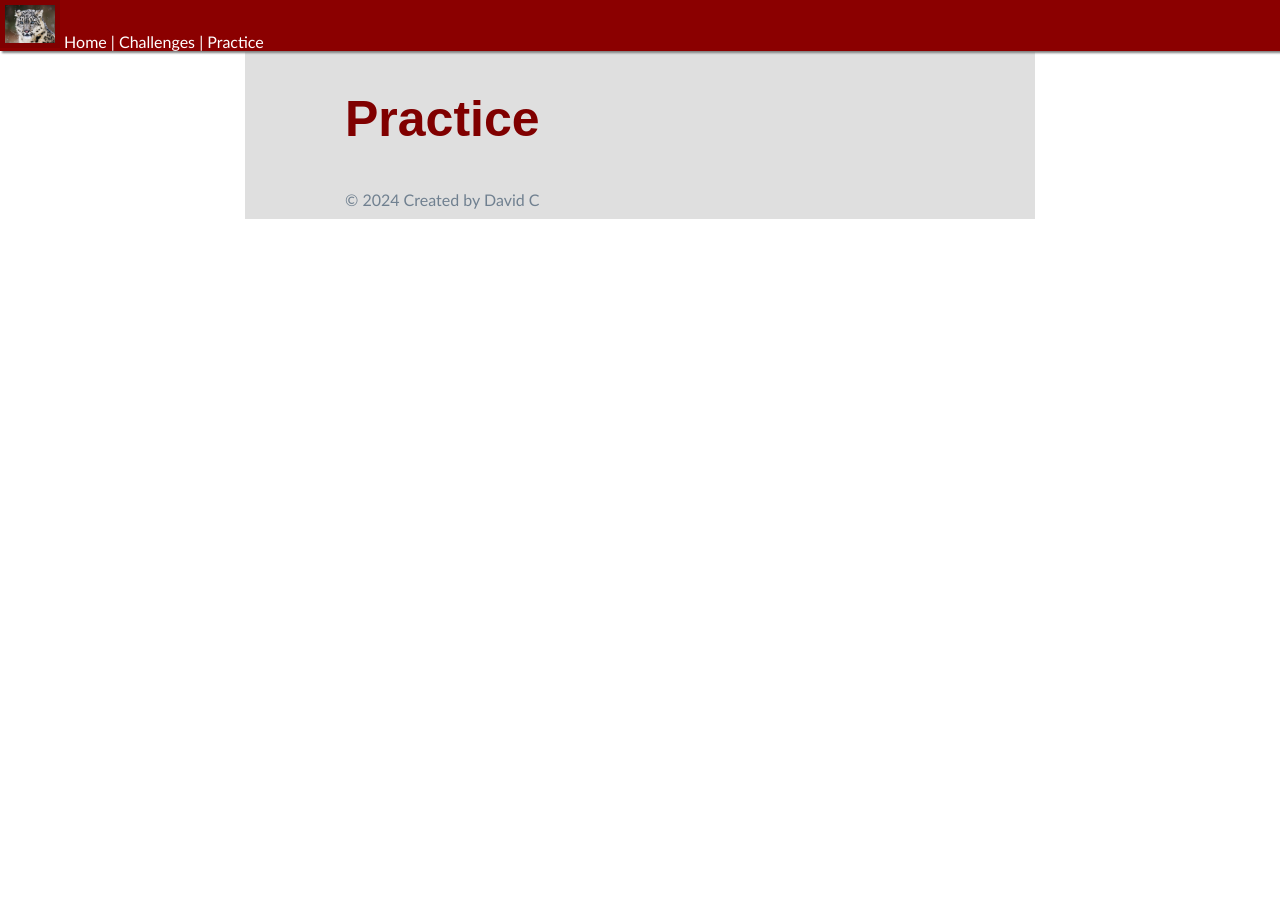
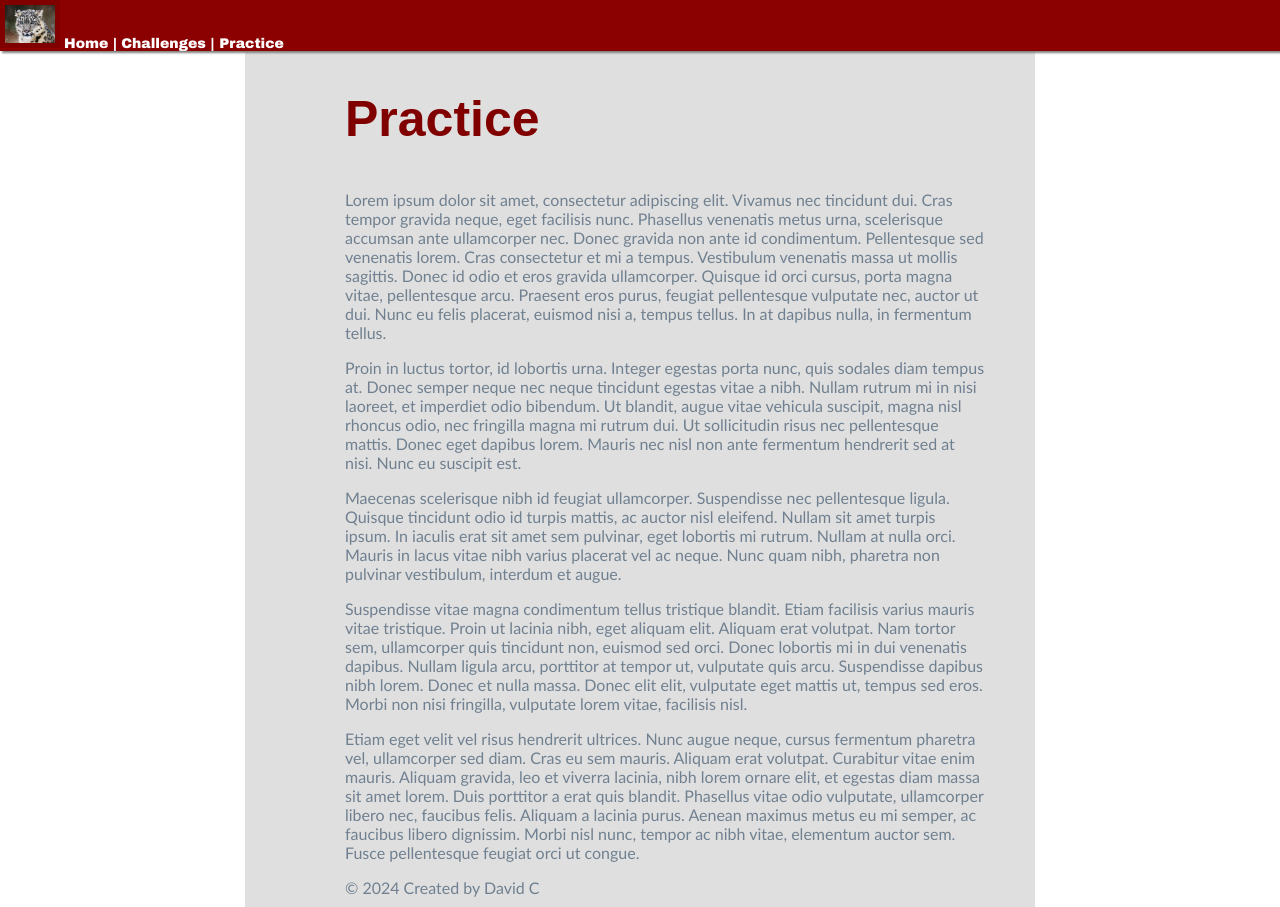
Before and after one commit to dcoopersmith/Web-Dev-Per04-2024-25, a plain HTML site: page Snow-Leopards/Snow-Leopards05-Per04/practice.html in a window 1280 px wide. Before the commit the page ends 800 px from the top, so only its background shows below. Drawn offline with Linux system fonts and the light colour scheme.

Commit message:
lorem ipsum on practice page, more styles

```diff
--- a/Snow-Leopards/Snow-Leopards05-Per04/practice.html
+++ b/Snow-Leopards/Snow-Leopards05-Per04/practice.html
@@ -17,6 +17,13 @@
         <section>
             <h1>Practice</h1>
 
+            <p>Lorem ipsum dolor sit amet, consectetur adipiscing elit. Vivamus nec tincidunt dui. Cras tempor gravida neque, eget facilisis nunc. Phasellus venenatis metus urna, scelerisque accumsan ante ullamcorper nec. Donec gravida non ante id condimentum. Pellentesque sed venenatis lorem. Cras consectetur et mi a tempus. Vestibulum venenatis massa ut mollis sagittis. Donec id odio et eros gravida ullamcorper. Quisque id orci cursus, porta magna vitae, pellentesque arcu. Praesent eros purus, feugiat pellentesque vulputate nec, auctor ut dui. Nunc eu felis placerat, euismod nisi a, tempus tellus. In at dapibus nulla, in fermentum tellus.</p>
+            <p>Proin in luctus tortor, id lobortis urna. Integer egestas porta nunc, quis sodales diam tempus at. Donec semper neque nec neque tincidunt egestas vitae a nibh. Nullam rutrum mi in nisi laoreet, et imperdiet odio bibendum. Ut blandit, augue vitae vehicula suscipit, magna nisl rhoncus odio, nec fringilla magna mi rutrum dui. Ut sollicitudin risus nec pellentesque mattis. Donec eget dapibus lorem. Mauris nec nisl non ante fermentum hendrerit sed at nisi. Nunc eu suscipit est.</p>
+            <p>Maecenas scelerisque nibh id feugiat ullamcorper. Suspendisse nec pellentesque ligula. Quisque tincidunt odio id turpis mattis, ac auctor nisl eleifend. Nullam sit amet turpis ipsum. In iaculis erat sit amet sem pulvinar, eget lobortis mi rutrum. Nullam at nulla orci. Mauris in lacus vitae nibh varius placerat vel ac neque. Nunc quam nibh, pharetra non pulvinar vestibulum, interdum et augue.</p>
+            <p>Suspendisse vitae magna condimentum tellus tristique blandit. Etiam facilisis varius mauris vitae tristique. Proin ut lacinia nibh, eget aliquam elit. Aliquam erat volutpat. Nam tortor sem, ullamcorper quis tincidunt non, euismod sed orci. Donec lobortis mi in dui venenatis dapibus. Nullam ligula arcu, porttitor at tempor ut, vulputate quis arcu. Suspendisse dapibus nibh lorem. Donec et nulla massa. Donec elit elit, vulputate eget mattis ut, tempus sed eros. Morbi non nisi fringilla, vulputate lorem vitae, facilisis nisl.
+            </p>
+            <p>Etiam eget velit vel risus hendrerit ultrices. Nunc augue neque, cursus fermentum pharetra vel, ullamcorper sed diam. Cras eu sem mauris. Aliquam erat volutpat. Curabitur vitae enim mauris. Aliquam gravida, leo et viverra lacinia, nibh lorem ornare elit, et egestas diam massa sit amet lorem. Duis porttitor a erat quis blandit. Phasellus vitae odio vulputate, ullamcorper libero nec, faucibus felis. Aliquam a lacinia purus. Aenean maximus metus eu mi semper, ac faucibus libero dignissim. Morbi nisl nunc, tempor ac nibh vitae, elementum auctor sem. Fusce pellentesque feugiat orci ut congue. </p>
+
         </section>
 
 
--- a/Snow-Leopards/Snow-Leopards05-Per04/styles.css
+++ b/Snow-Leopards/Snow-Leopards05-Per04/styles.css
@@ -38,8 +38,25 @@ h2, h3 {
 a {
     color: white;
     text-decoration: none;
+    font: bold 14px "Arial Black", Gadget, sans-serif;
 }
 
+a:link {
+    color: white;
+}
+
+a:visited {
+    color: white;
+}
+
+a:hover {
+    color: black;
+}
+
+a:active {
+    color: red;
+    font-size: 16px;
+}
 
 img {
     border-style: solid;
```
